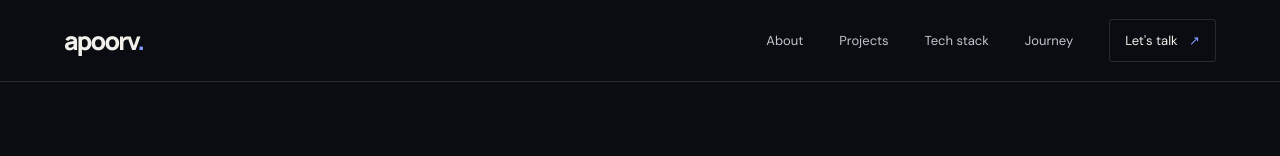
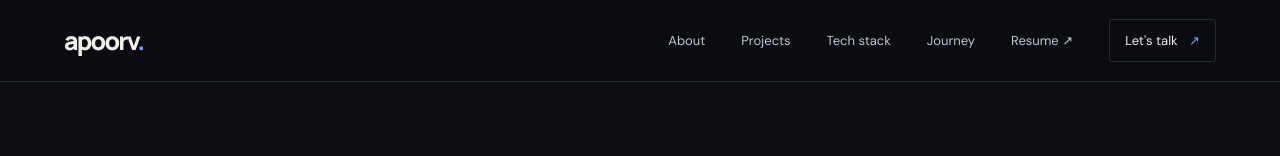
Before and after one commit to apoorv-gthub/Portfolio, a plain HTML site: page index.html in a window 1280 px wide. Shown: the top 156 px of the page. Drawn offline with nearby package versions, Linux system fonts and the light colour scheme.

Commit message:
Update index.html

```diff
--- a/index.html
+++ b/index.html
@@ -52,6 +52,7 @@
       <a href="#work">Projects</a>
       <a href="#toolbox">Tech stack</a>
       <a href="#journey">Journey</a>
+      <a href="https://github.com/apoorv-gthub/Portfolio/blob/main/Apoorv%20Arvind%20Lambe%20-%20Software%20Development%20Engineer%20Resume.pdf" target="_blank" rel="noopener">Resume <span>↗</span></a>
       <a href="#contact" class="nav-contact">Let's talk <span>↗</span></a>
     </nav>
   </header>
```
